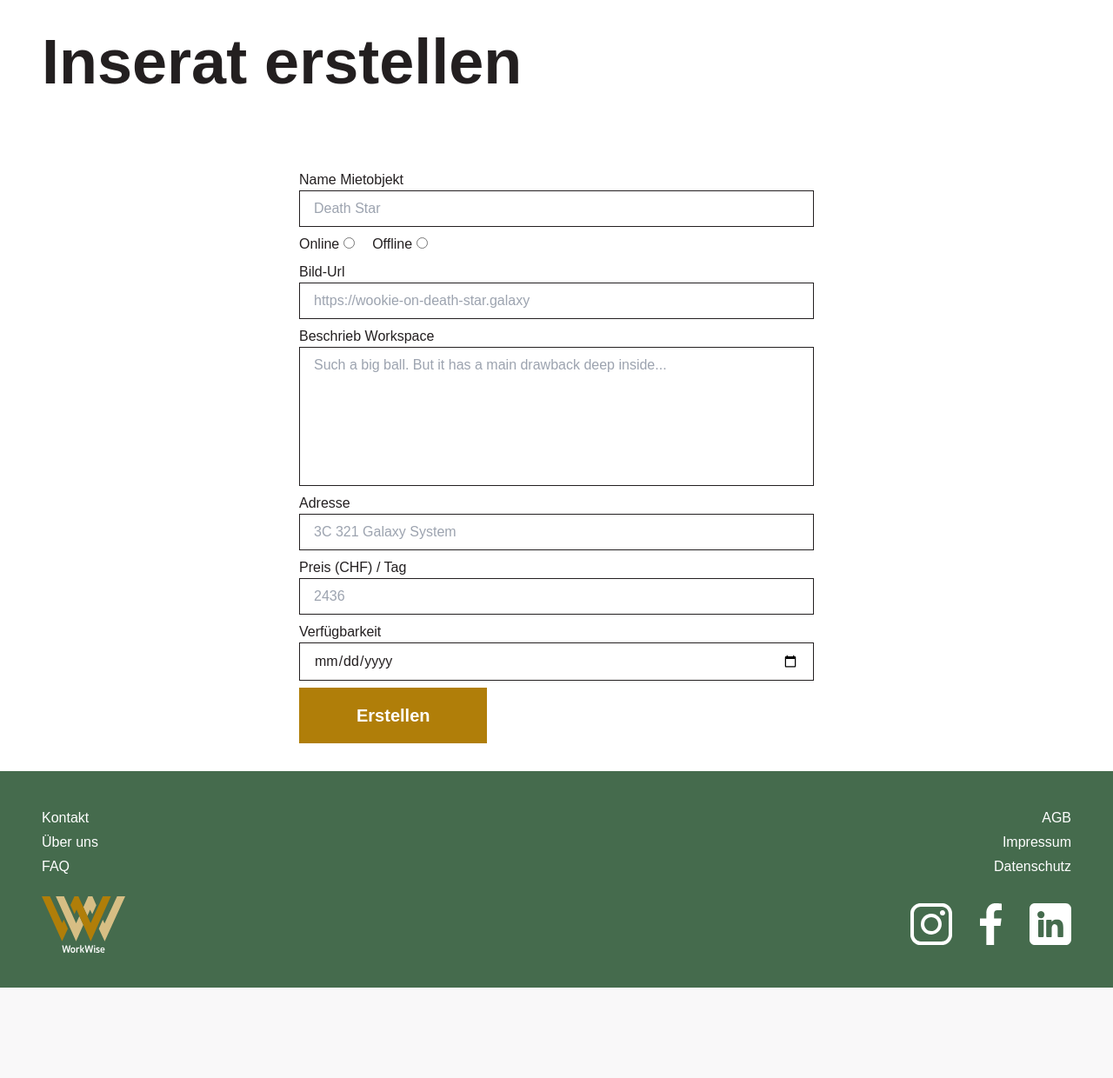
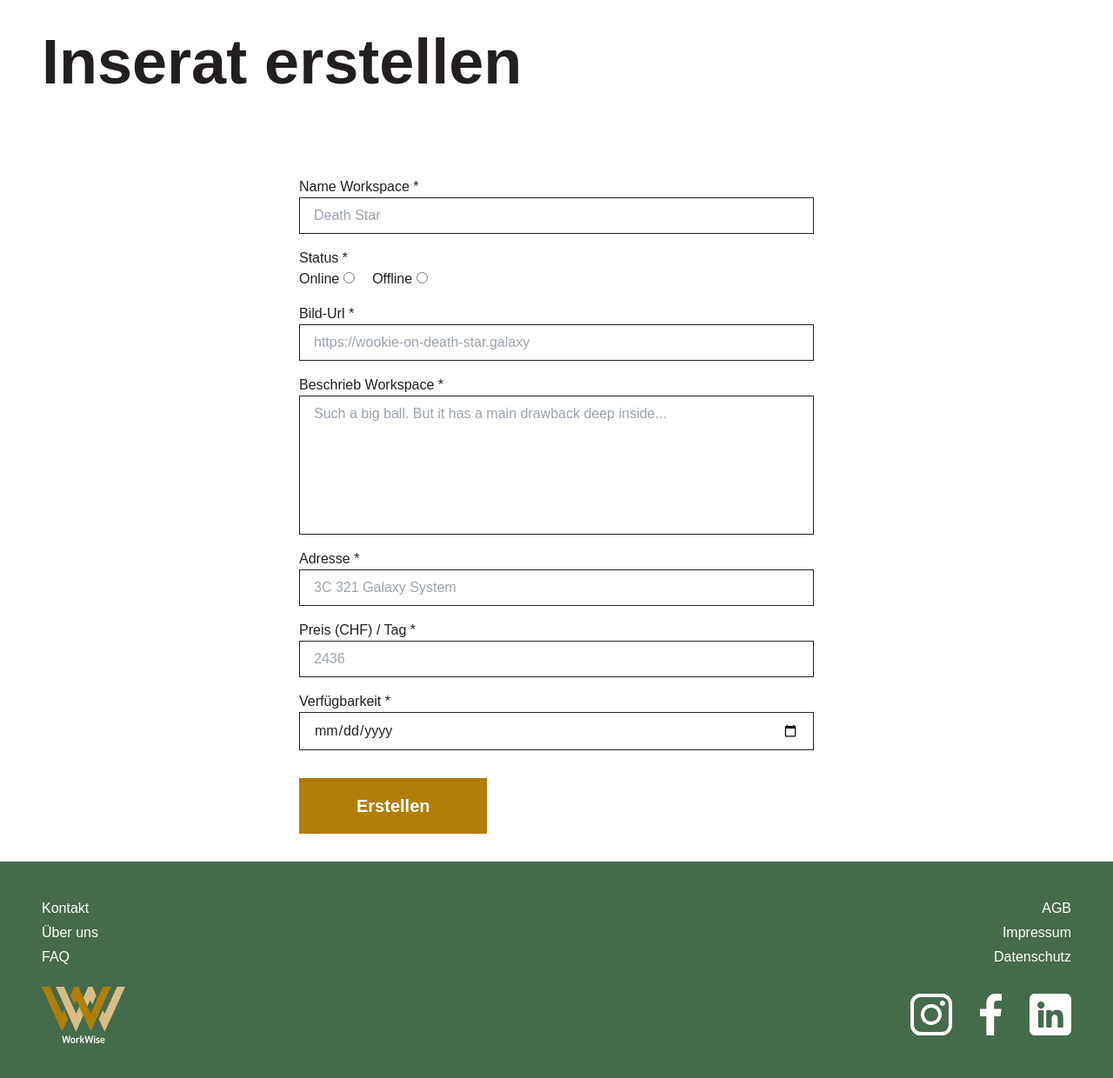
Before and after one commit to remoflury/workwise, a PHP site: page /newworkspace.php in a window 1280 px wide. Shown: the part 211-1451 px from the top of the page at 87% size. Before the commit the page ends 1347 px from the top, so only its background shows below. Run offline with PHP 8.4, Linux system fonts and the light colour scheme; some web fonts are replaced.

Commit message:
styling forms

```diff
--- a/css/input.css
+++ b/css/input.css
@@ -101,6 +101,4 @@
   .form-wrapper {
     @apply sm:max-w-3/4 md:max-w-1/2 mx-auto
   }
-
-
 }
--- a/css/output.css
+++ b/css/output.css
@@ -1218,6 +1218,16 @@ input:not([type="radio"]):focus-within,
   margin-right: 0px !important;
 }
 
+.my-3 {
+  margin-top: 0.75rem;
+  margin-bottom: 0.75rem;
+}
+
+.my-4 {
+  margin-top: 1rem;
+  margin-bottom: 1rem;
+}
+
 .mb-12 {
   margin-bottom: 3rem;
 }
--- a/js/editWorkspace.js
+++ b/js/editWorkspace.js
@@ -22,41 +22,42 @@ function editWorkspace(workspaceElem, workspace) {
     // input fields statt statische Elemente anzeigen
     workspaceElem.innerHTML = `
       <div class="">
-        <div class="my-2">
+        <div class="my-4">
+          <label class="block">Status *</label>
           <label for="status">Online</label>
           <input type="radio" name="status" id="online" >
           <label for="status">Offline</label>
           <input type="radio" name="status" id="offline">
         </div>
 
-        <div class="my-2">
-          <label for="objectname">Name Mietobjekt</label>
+        <div class="my-4">
+          <label for="objectname">Name Mietobjekt *</label>
           <input type="text" name="objectname" id="objectname" value="${workspace[2]}">
         </div>
 
 
-        <div class="my-2">
-          <label for="image">Bild-Url</label>
+        <div class="my-4">
+          <label for="image">Bild-Url *</label>
           <input type="text" name="image" id="image" value="${workspace[4]}">
         </div>
 
-        <div class="my-2">
-          <label for="description">Beschrieb Workspace</label>
+        <div class="my-4">
+          <label for="description">Beschrieb Workspace *</label>
           <textarea class="h-40" type="textarea" name="description" id="description">${workspace[5]}</textarea>
         </div>
 
-        <div class="my-2">
-          <label for="address">Adresse</label>
+        <div class="my-4">
+          <label for="address">Adresse *</label>
           <input type="text" name="address" id="address" value="${workspace[6]}">
         </div>
 
-        <div class="my-2">
-          <label for="price">Preis (CHF) / Tag</label>
+        <div class="my-4">
+          <label for="price">Preis (CHF) / Tag *</label>
           <input type="number" name="price" id="price" value="${workspace[7]}" min="0">
         </div>
 
-        <div class="my-2">
-          <label for="date">Verfügbarkeit</label>
+        <div class="my-4">
+          <label for="date">Verfügbarkeit *</label>
           <input type="date" name="date" id="date" value="${workspace[8]}">
         </div>
       </div>
--- a/newworkspace.php
+++ b/newworkspace.php
@@ -24,48 +24,50 @@
       <section>
         <h1>Inserat erstellen</h1>
         <div class="form-wrapper">
-          <div class="my-2">
-            <label for="objectname">Name Mietobjekt</label>
+          <div class="my-4">
+            <label for="objectname">Name Workspace *</label>
             <input type="text" name="objectname" id="objectname" placeholder="Death Star">
           </div>
 
-          <div class="my-2">
+          <div class="my-4">
+            <label class="block">Status *</label>
             <label for="status">Online</label>
             <input type="radio" name="status" id="online" >
             <label class="ml-4 "for="status">Offline</label>
             <input type="radio" name="status" id="offline">
           </div>
 
-          <div class="my-2">
-            <label for="image">Bild-Url</label>
+          <div class="my-4">
+            <label for="image">Bild-Url *</label>
             <input type="text" name="image" id="image" placeholder="https://wookie-on-death-star.galaxy">
           </div>
 
-          <div class="my-2">
-            <label for="description">Beschrieb Workspace</label>
+          <div class="my-4">
+            <label for="description">Beschrieb Workspace *</label>
             <textarea class="h-40" type="textarea" name="description" id="description" placeholder="Such a big ball. But it has a main drawback deep inside..."></textarea>
           </div>
 
-          <div class="my-2">
-            <label for="address">Adresse</label>
+          <div class="my-4">
+            <label for="address">Adresse *</label>
             <input type="text" name="address" id="address" placeholder="3C 321 Galaxy System">
           </div>
 
-          <div class="my-2">
-            <label for="price">Preis (CHF) / Tag</label>
+          <div class="my-4">
+            <label for="price">Preis (CHF) / Tag *</label>
             <input type="number" name="price" id="price" placeholder="2436" min="0">
           </div>
 
-          <div class="my-2">
-            <label for="date">Verfügbarkeit</label>
+          <div class="my-4">
+            <label for="date">Verfügbarkeit *</label>
             <input type="date" name="date" id="date">
           </div>
-
-          <?php
-            $btnText ="Erstellen";
-            $onClickFunction = "createWorkspace()";
-            include 'src/components/buttons/primaryButtonSubmit.php';
-          ?>
+          <div class="mt-8">
+            <?php
+              $btnText ="Erstellen";
+              $onClickFunction = "createWorkspace()";
+              include 'src/components/buttons/primaryButtonSubmit.php';
+            ?>
+          </div>
         </div>
         <article id="message"></article>
       </section>
```
Also changed, not shown: login.php (+4 -4 lines).
